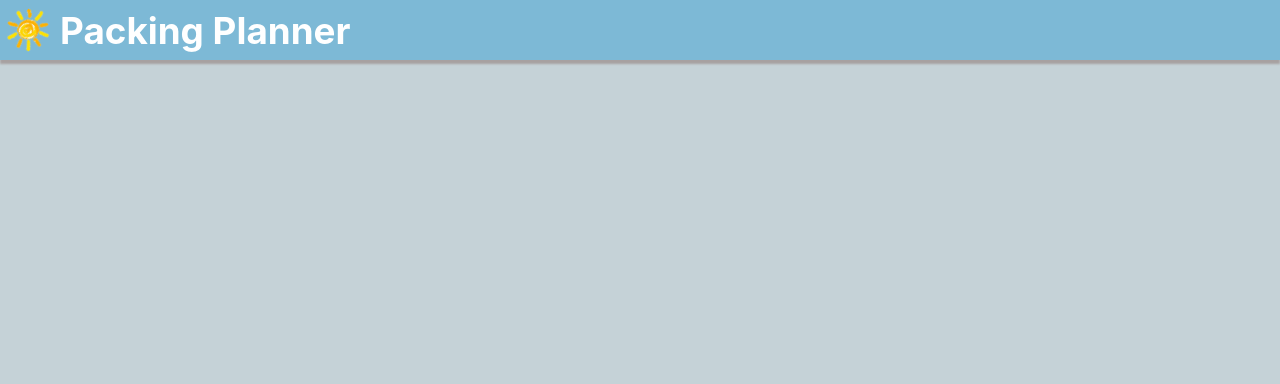
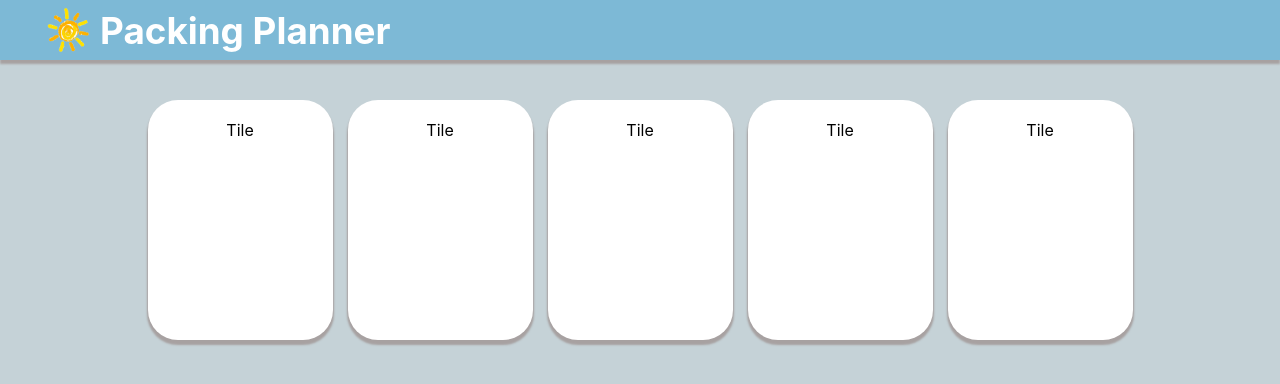
Before and after one commit to KateWood/weather-code-challenge, a React (Create React App) app: page / in a window 1280 px wide. Shown: the top 384 px of the page. Built offline with nearby package versions, Linux system fonts and the light colour scheme.

Commit message:
updates variable names; create Tile component and renders placeholders; updates Header to have max-width for large screens

```diff
--- a/src/App.js
+++ b/src/App.js
@@ -1,11 +1,19 @@
 import React from 'react';
 import Header from './components/Header/Header';
+import Tile from './components/Tile/Tile';
 import './App.scss';
 
 function App() {
   return (
     <div className="app">
       <Header/>
+      <div className="tile-container">
+        <Tile />
+        <Tile />
+        <Tile />
+        <Tile />
+        <Tile />
+      </div>
     </div>
   );
 }
--- a/src/App.scss
+++ b/src/App.scss
@@ -1,9 +1,17 @@
 @import './variables.scss';
 
 body {
-  background-color: $pale-blue;
+  background-color: $secondary-color;
 }
 
 .app {
   text-align: center;
+
+  .tile-container {
+    margin: 40px auto 0;
+    max-width: 1000px;
+    display: flex;
+    align-items: center;
+    justify-content: space-around;
+  }
 }
--- a/src/components/Header/Header.js
+++ b/src/components/Header/Header.js
@@ -5,8 +5,10 @@ import './Header.scss';
 function Header() {
   return (
     <header className="header">
-      <img src={logo} className="logo" alt="logo" />
-      <h1>Packing Planner</h1>
+      <div>
+        <img src={logo} className="logo" alt="logo" />
+        <h1>Packing Planner</h1>
+      </div>
     </header>
   );
 }
--- a/src/components/Header/Header.scss
+++ b/src/components/Header/Header.scss
@@ -1,12 +1,16 @@
 @import '../../variables.scss';
 
 .header {
-  background-color: $middle-blue;
+  background-color: $primary-color;
   color: white;
+  font-size: 1.15em;
+  box-shadow: 0 4px 2px 0 $box-shadow;
+
+  div {
+    margin: 0 auto;
+    max-width: 1200px;
     display: flex;
     align-items: center;
-  font-size: 1.15em;
-  box-shadow: 0 4px 2px 0 $box-shadow;
 
     .logo {
       height: 60px;
@@ -21,6 +25,7 @@
       margin: 0;
     }
   }
+}
 
 @keyframes App-logo-spin {
   from {
--- /dev/null
+++ b/src/components/Tile/Tile.js
@@ -0,0 +1,12 @@
+import React from 'react';
+import './Tile.scss';
+
+function Tile() {
+  return (
+    <div className="tile">
+      <span>Tile</span>
+    </div>
+  );
+}
+
+export default Tile;
--- /dev/null
+++ b/src/components/Tile/Tile.scss
@@ -0,0 +1,10 @@
+@import '../../variables.scss';
+
+.tile {
+  background-color: white;
+  width: 145px;
+  height: 200px;
+  padding: 20px;
+  border-radius: 30px;
+  box-shadow: 0 4px 2px 1px $box-shadow;
+}
--- a/src/variables.scss
+++ b/src/variables.scss
@@ -1,4 +1,4 @@
 /* color variables */
-$pale-blue: #c5d2d7;
-$middle-blue: #7db9d6;
+$primary-color: #7db9d6;
+$secondary-color: #c5d2d7;
 $box-shadow: #a7a1a1;
```
Lines whose indentation alone changed are shown as unchanged.
